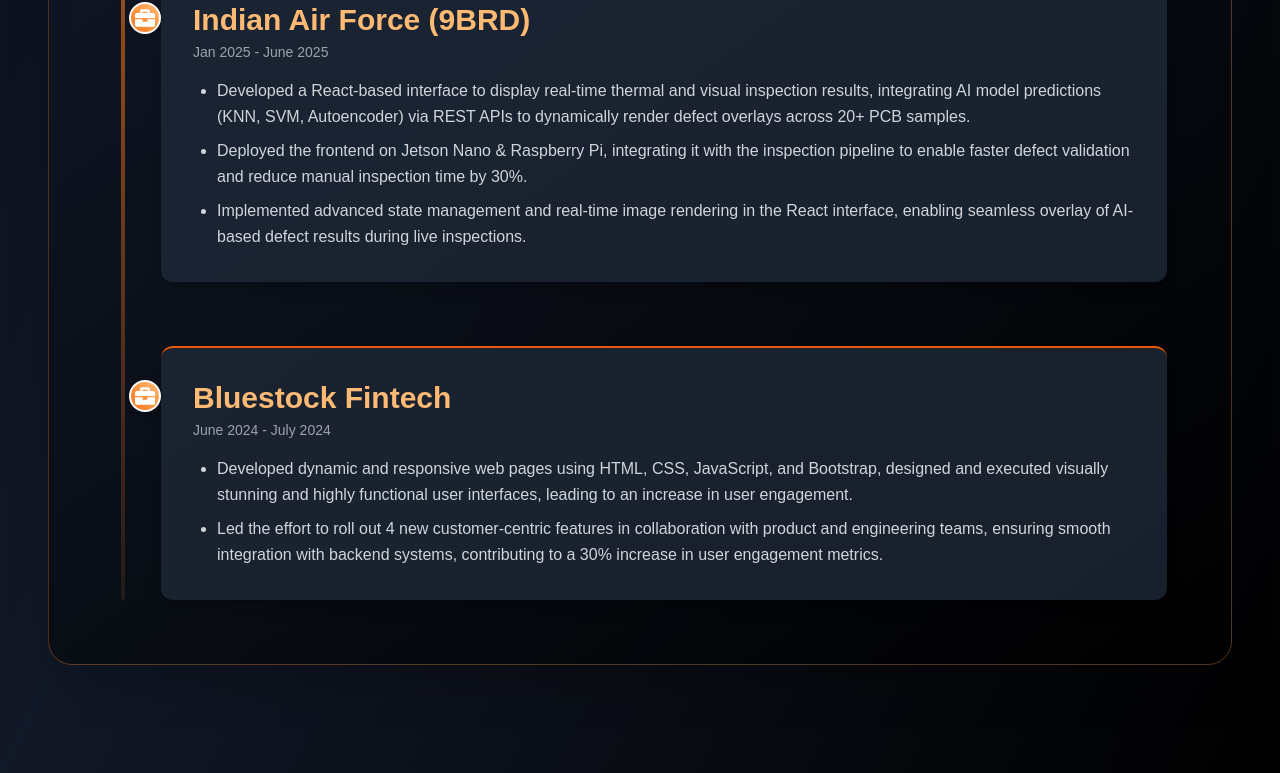
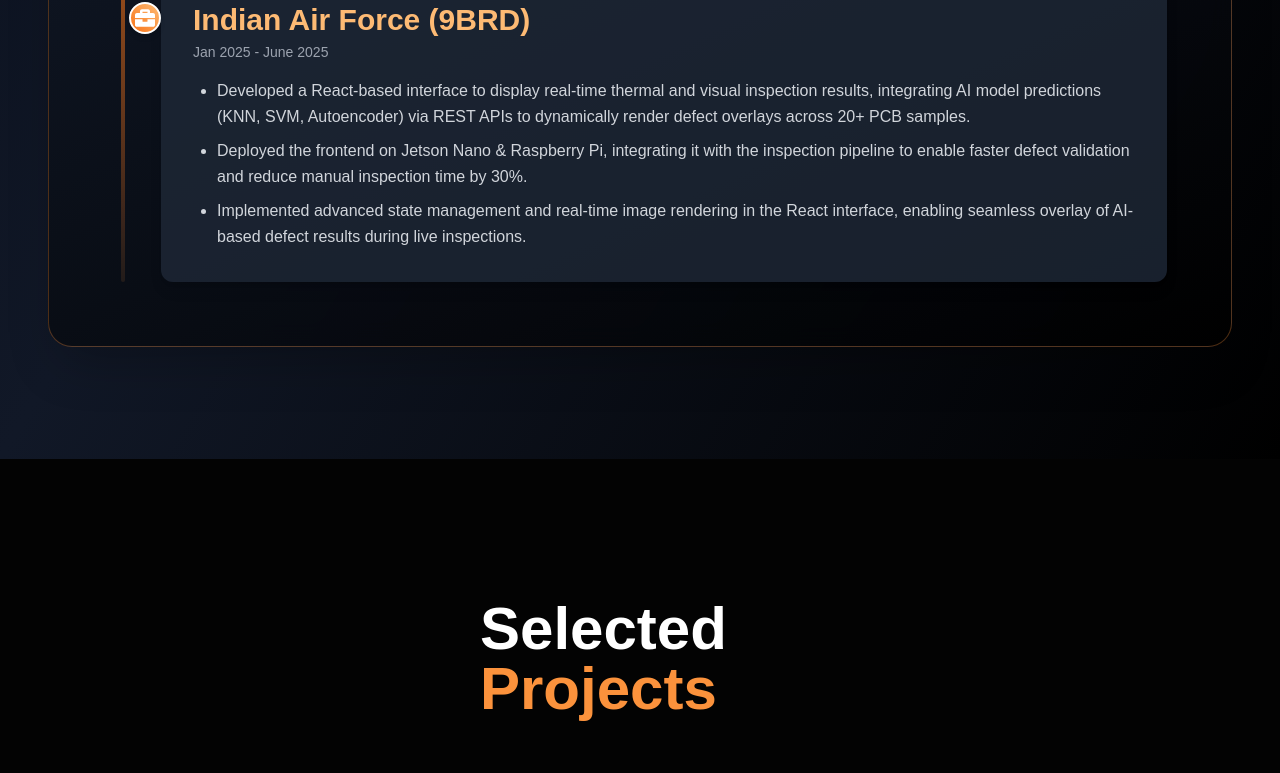
Before and after one commit to vaibhav-bhosale1/portfolio, a Next.js app: page / in a window 1280 px wide. Shown: the part 3358-4131 px from the top of the page. Built offline with nearby package versions, Linux system fonts and the light colour scheme; no server answers; the database is empty.

Commit message:
updated experience section

```diff
--- a/src/components/About.tsx
+++ b/src/components/About.tsx
@@ -220,23 +220,7 @@ const About = () => {
               </ul>
             </motion.div>
             {/* Timeline Item */}
-            <motion.div
-              className="relative bg-gray-800/80 rounded-xl p-6 md:p-8 shadow-lg border-t-2 border-orange-600 group"
-              initial={{ opacity: 0, x: -100 }}
-              whileInView={{ opacity: 1, x: 0 }}
-              viewport={{ once: true, amount: 0.4 }}
-              transition={{ duration: 0.9, delay: 0.4, ease: "easeOut" }}
-            >
-              <div className="absolute -left-8 top-8 w-8 h-8 bg-gradient-to-tr from-orange-500 to-orange-300 rounded-full flex items-center justify-center text-white text-xl font-bold border-2 border-white shadow-md group-hover:scale-110 transition-transform duration-300">
-                <FaBriefcase />
-              </div>
-              <h4 className="text-2xl md:text-3xl font-bold text-orange-300 mb-1">Bluestock Fintech</h4>
-              <p className="text-sm text-gray-400 mb-4">June 2024 - July 2024</p>
-              <ul className="list-disc ml-6 space-y-2 text-gray-300 text-base leading-relaxed">
-                <li>Developed dynamic and responsive web pages using HTML, CSS, JavaScript, and Bootstrap, designed and executed visually stunning and highly functional user interfaces, leading to an increase in user engagement.</li>
-                <li>Led the effort to roll out 4 new customer-centric features in collaboration with product and engineering teams, ensuring smooth integration with backend systems, contributing to a 30% increase in user engagement metrics.</li>
-              </ul>
-            </motion.div>
+
           </div>
         </motion.div>
       </div>
```
